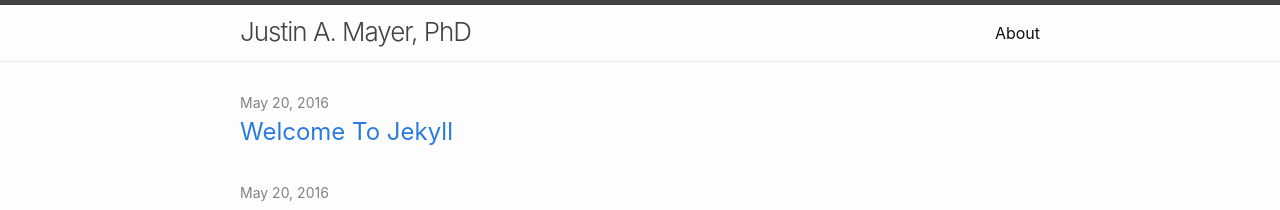
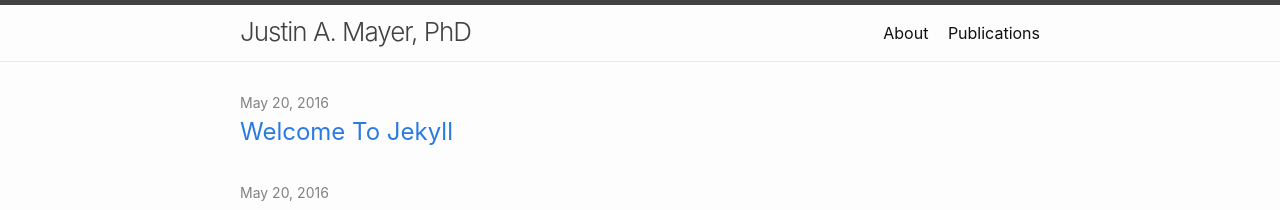
Before and after one commit to jam-1057/jam-1057.github.io, a Jekyll site: the page built from index.md, in a window 1280 px wide. Shown: the top 210 px of the page. Built offline with Jekyll 4.4.1, drawn with Linux system fonts in a browser that asks for light colours.

Commit message:
Update _config.yml

```diff
--- a/_config.yml
+++ b/_config.yml
@@ -41,6 +41,7 @@ minima:
   # be rendered.
   nav_pages:
     - about.md
+    - publications.md
 
   # Set to `true` to show excerpts on the homepage.
   #show_excerpts: false
```
